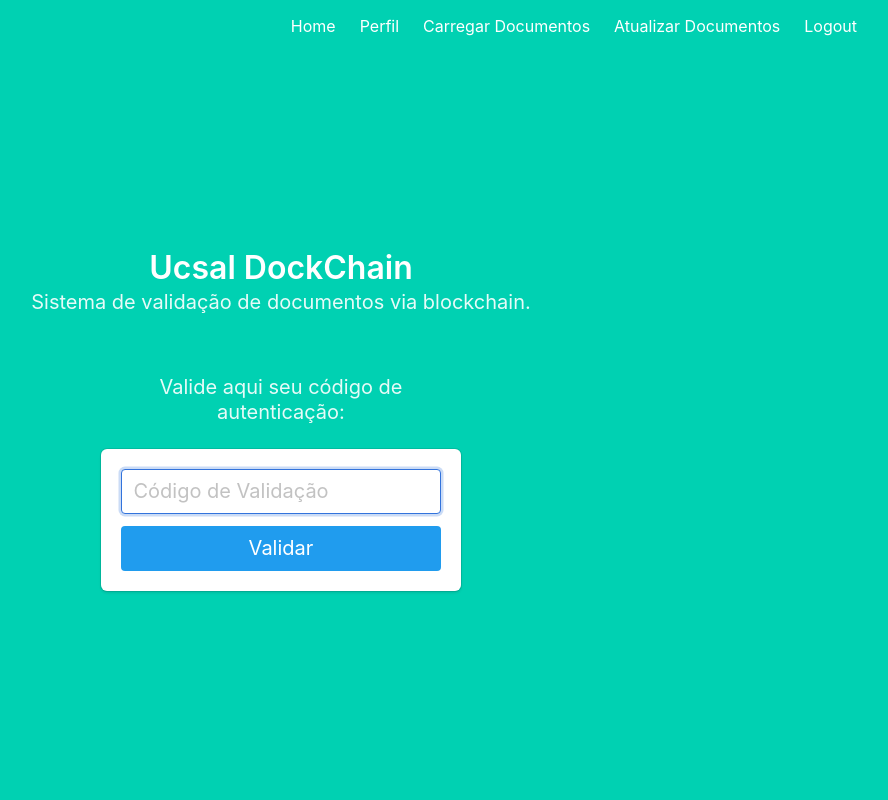
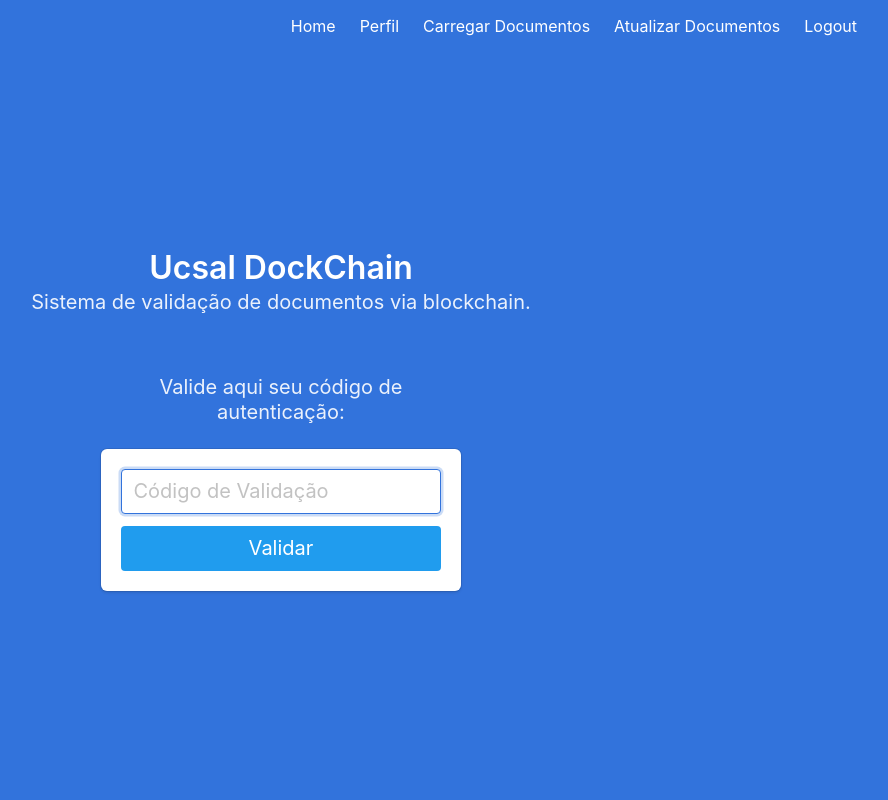
Before and after one commit to ezequiassam/docsChain-master, a Flask app: page / in a window 1280 px wide. Shown: the whole page, without its empty margins (359-1247 px from the left). Run offline with Flask 2, Linux system fonts and the light colour scheme; the visitor is signed in with stand-in values (Sample User, id 1).

Commit message:
update background color

```diff
--- a/project/templates/base.html
+++ b/project/templates/base.html
@@ -10,7 +10,7 @@
 </head>
 
 <body>
-<section class="hero is-primary is-fullheight">
+<section class="hero is-primary has-background-link is-fullheight">
 
     <div class="hero-head">
         <nav class="navbar">
--- a/project/templates/index.html
+++ b/project/templates/index.html
@@ -14,7 +14,7 @@
             <div class="box">
                 {% with messages = get_flashed_messages() %}
                     {% if messages %}
-                        <div class="notification is-info">
+                        <div class="notification is-warning">
                             {{ messages[0] }}
                         </div>
                     {% endif %}
```
